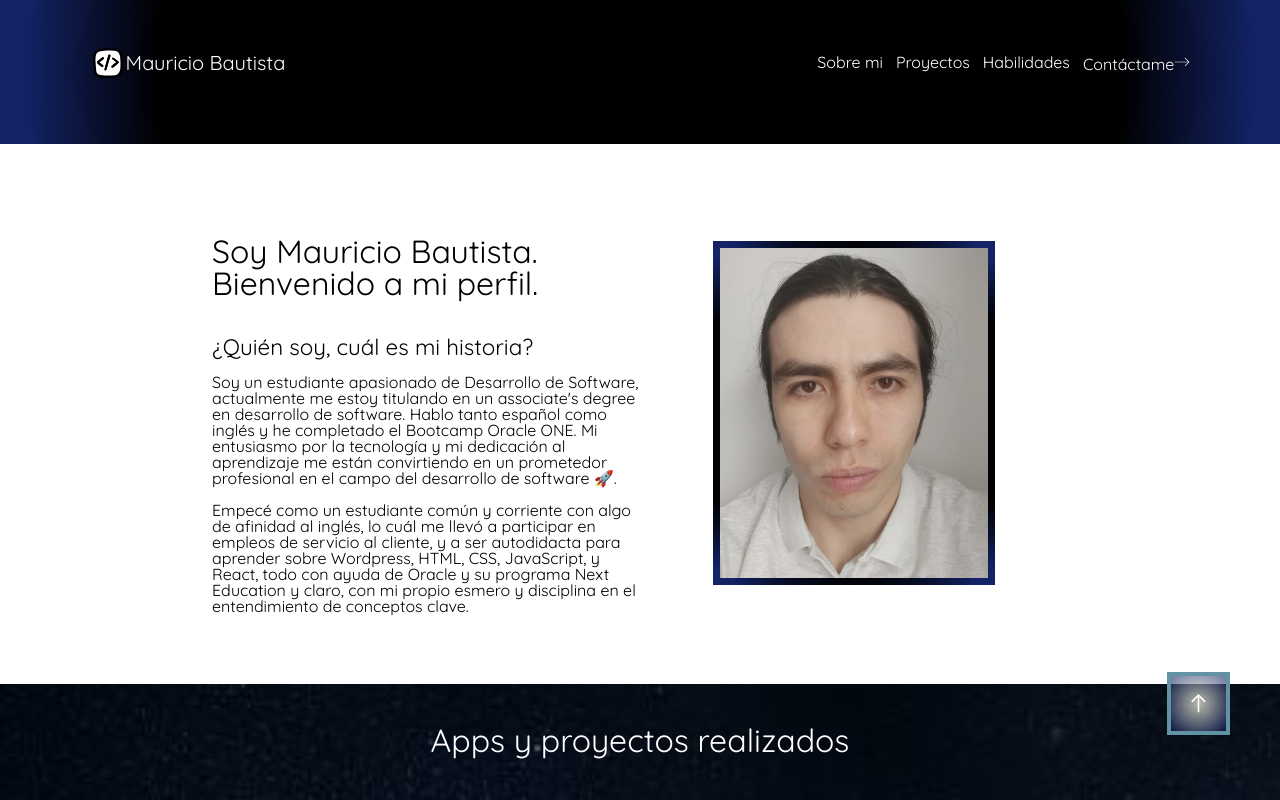
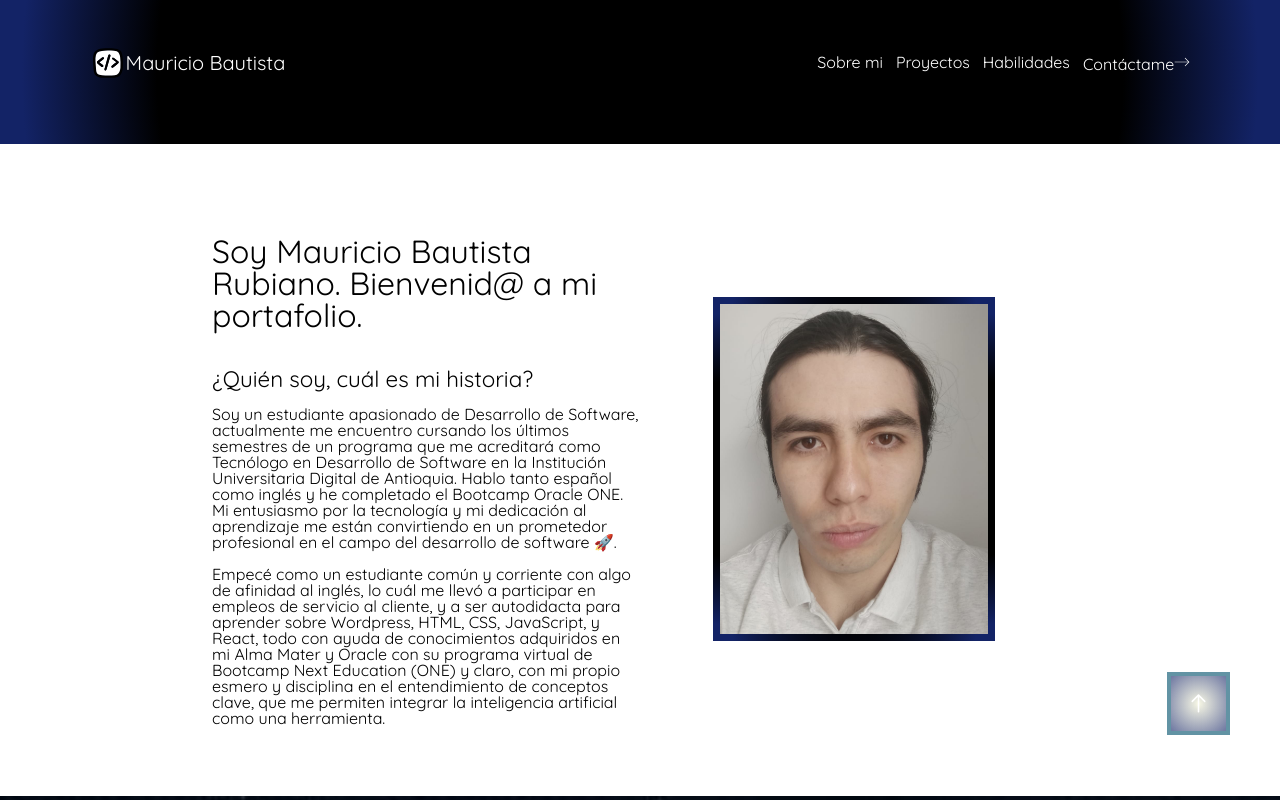
Before and after one commit to Maubautista95/Portfolio, a React (Create React App) app: page / in a window 1280 px wide. Shown: the top 800 px of the page. Built offline with nearby package versions, Linux system fonts and the light colour scheme.

Commit message:
Actualizado About Me, con una descripción mejorada.

```diff
--- a/src/components/AboutMe/AboutMe.js
+++ b/src/components/AboutMe/AboutMe.js
@@ -77,15 +77,16 @@ function AboutMe() {
     return <>
         <DivAbout id="aboutMe">
             <DivDescription>
-                <h2>Soy Mauricio Bautista. Bienvenido a mi perfil.</h2>
+                <h2>Soy Mauricio Bautista Rubiano. Bienvenid@ a mi portafolio.</h2>
                 <h3>¿Quién soy, cuál es mi historia?</h3>
-                <p>Soy un estudiante apasionado de Desarrollo de Software, actualmente me estoy titulando en un associate's
-                    degree en desarrollo de software. Hablo tanto español como inglés y he completado el Bootcamp Oracle ONE.
-                    Mi entusiasmo por la tecnología y mi dedicación al aprendizaje me están convirtiendo en un prometedor profesional en el campo
-                    del desarrollo de software 🚀.</p>
+                <p>Soy un estudiante apasionado de Desarrollo de Software, actualmente me encuentro cursando los últimos semestres de un programa
+                    que me acreditará como Tecnólogo en Desarrollo de Software en la Institución Universitaria Digital de Antioquia. Hablo tanto español como inglés y
+                    he completado el Bootcamp Oracle ONE. Mi entusiasmo por la tecnología y mi dedicación al aprendizaje me están convirtiendo en
+                    un prometedor profesional en el campo del desarrollo de software 🚀.</p>
                 <p>Empecé como un estudiante común y corriente con algo de afinidad al inglés, lo cuál me llevó a participar en empleos de servicio
-                    al cliente, y a ser autodidacta para aprender sobre Wordpress, HTML, CSS, JavaScript, y React, todo con ayuda de Oracle y su
-                    programa Next Education y claro, con mi propio esmero y disciplina en el entendimiento de conceptos clave.
+                    al cliente, y a ser autodidacta para aprender sobre Wordpress, HTML, CSS, JavaScript, y React, todo con ayuda de conocimientos
+                    adquiridos en mi Alma Mater y Oracle con su programa virtual de Bootcamp Next Education (ONE) y claro, con mi propio esmero y disciplina
+                    en el entendimiento de conceptos clave, que me permiten integrar la inteligencia artificial como una herramienta.
                 </p>
             </DivDescription>
             <DivPicture>
--- a/src/components/WorkCard/WorkCard.js
+++ b/src/components/WorkCard/WorkCard.js
@@ -12,7 +12,7 @@ padding-bottom: 25px;
 border: 4px solid #6293a4;
 border-radius: 3px;
 color: white;
-transition: all 0.8s ease-in-out;
+transition: all 0.8s;
 
 &:hover{
 
@@ -30,7 +30,7 @@ img{
     margin: 10px auto;
     max-width: 60%;
     max-height: 300px
-    transition: all 0.8s ease-in-out;
+    transition: all 2s ease-in-out;
 
 }
 
```
